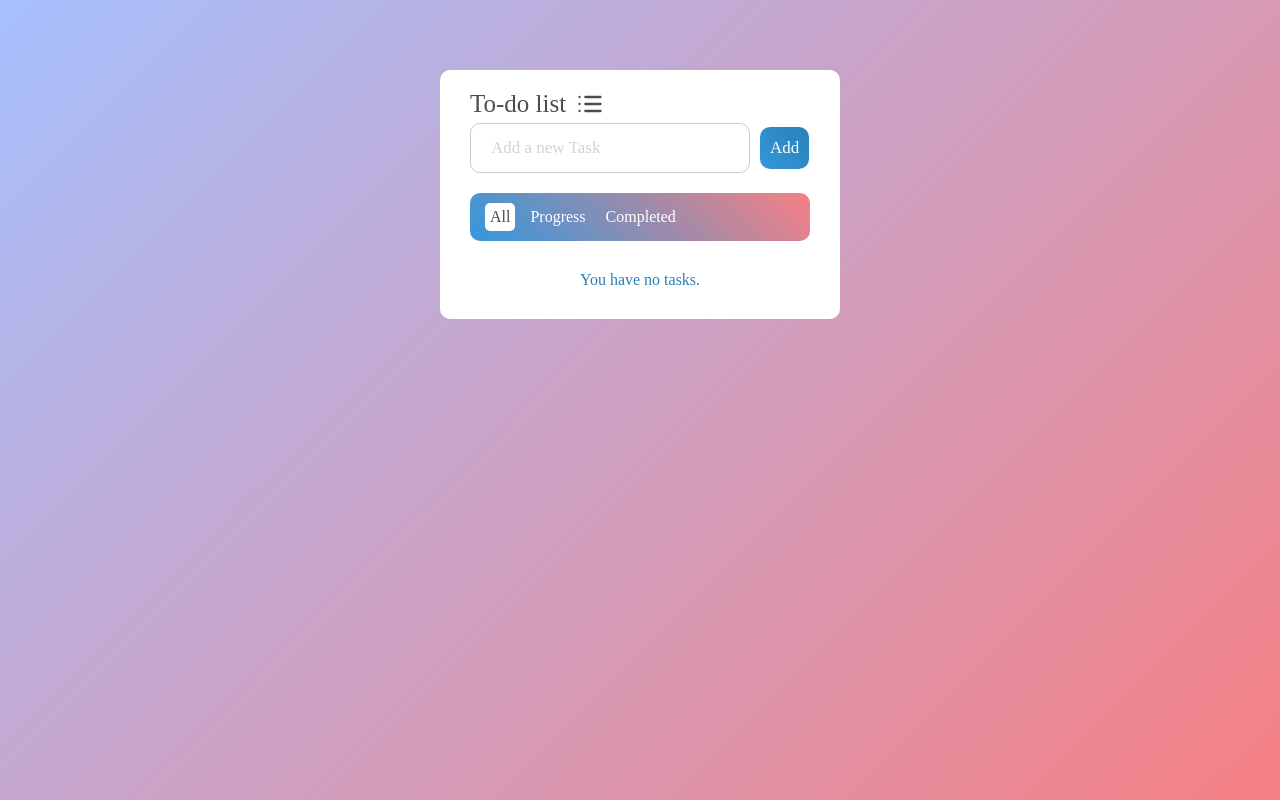
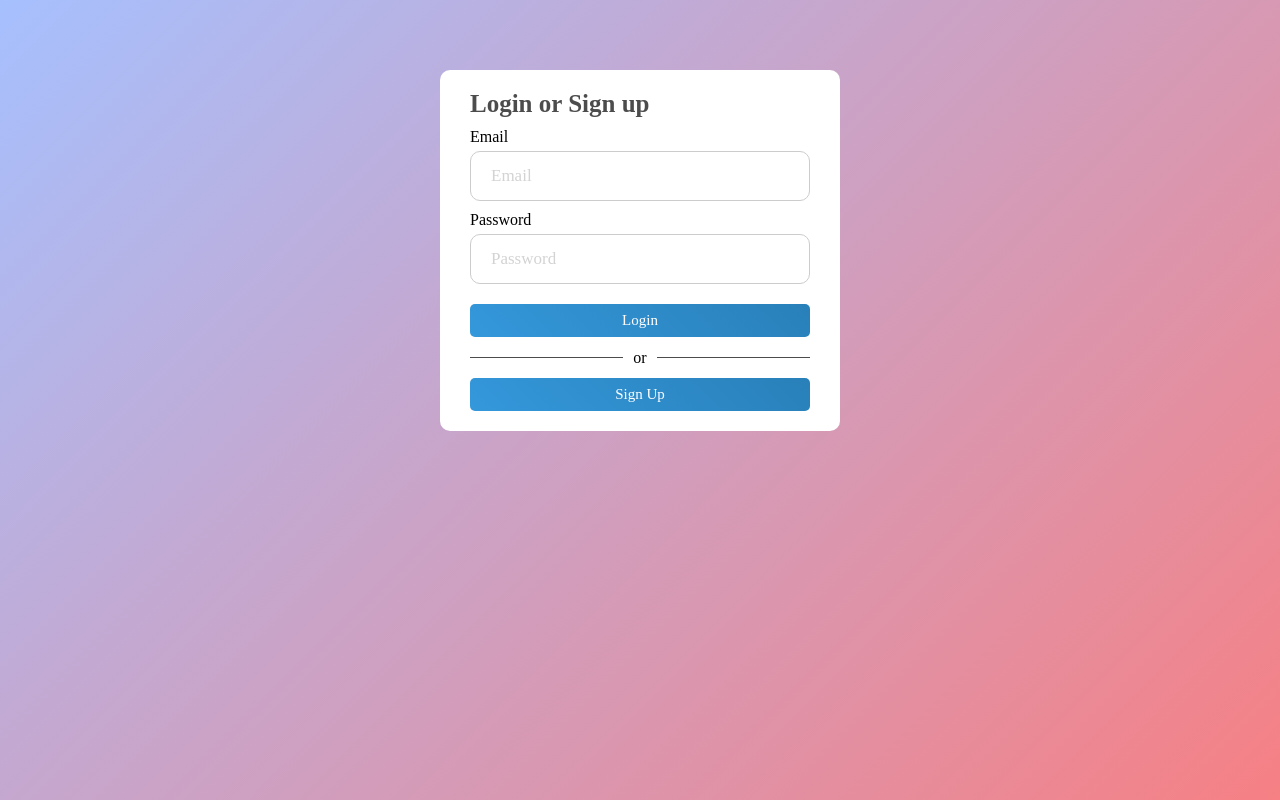
Before and after one commit to faselgodbcho/Todo-list-app, a React (Vite) app: page / in a window 1280 px wide. Built offline with nearby package versions, Linux system fonts and the light colour scheme.

Commit message:
Implement authentication ui.

```diff
--- a/src/App.tsx
+++ b/src/App.tsx
@@ -1,23 +1,10 @@
-import AddTask from "./components/AddTask";
-import TaskFilters from "./components/TaskFilters";
-import todoIcon from "./assets/list-icon.svg";
-import DisplayTasks from "./components/DisplayTasks";
-import { DataProvider } from "./contexts/DataProvider";
+import Login from "./components/login/Login";
+import UserApp from "./components/UserAuth";
 
 const App = () => {
-  return (
-    <div className="container">
-      <div className="header-icon">
-        To-do list <img src={todoIcon} />
-      </div>
+  const auth = false;
 
-      <DataProvider>
-        <AddTask />
-        <TaskFilters />
-        <DisplayTasks />
-      </DataProvider>
-    </div>
-  );
+  return auth ? <UserApp /> : <Login />;
 };
 
 export default App;
--- /dev/null
+++ b/src/components/UserAuth.tsx
@@ -0,0 +1,23 @@
+import AddTask from "./AddTask";
+import TaskFilters from "./TaskFilters";
+import todoIcon from "../assets/list-icon.svg";
+import DisplayTasks from "./DisplayTasks";
+import { DataProvider } from "../contexts/DataProvider";
+
+const UserApp = () => {
+  return (
+    <div className="container">
+      <div className="header-icon">
+        To-do list <img src={todoIcon} />
+      </div>
+
+      <DataProvider>
+        <AddTask />
+        <TaskFilters />
+        <DisplayTasks />
+      </DataProvider>
+    </div>
+  );
+};
+
+export default UserApp;
--- /dev/null
+++ b/src/components/login/Login.tsx
@@ -0,0 +1,116 @@
+import { useState, ChangeEvent } from "react";
+
+const Login = () => {
+  const [email, setEmail] = useState<string>("");
+  const [password, setPassword] = useState<string>("");
+  const [username, setUsername] = useState<string>("");
+  const [displayLogin, setDisplayLogin] = useState<boolean>(true);
+
+  return (
+    <div className="container">
+      <h3 className="header-icon">Login or Sign up</h3>
+
+      {displayLogin ? (
+        <form className="login-form">
+          <div className="group">
+            <label htmlFor="email">Email</label>
+            <input
+              type="text"
+              placeholder="Email"
+              value={email}
+              onChange={(e: ChangeEvent<HTMLInputElement>) =>
+                setEmail(e.target.value)
+              }
+              name="email"
+              id="email"
+              required
+            />
+          </div>
+          <div className="group">
+            <label htmlFor="password">Password</label>
+            <input
+              type="password"
+              placeholder="Password"
+              value={password}
+              onChange={(e: ChangeEvent<HTMLInputElement>) =>
+                setPassword(e.target.value)
+              }
+              name="password"
+              id="password"
+              required
+            />
+          </div>
+
+          <button type="submit">Login</button>
+
+          <div className="separator"></div>
+
+          <button
+            type="button"
+            onClick={() => setDisplayLogin((prev) => !prev)}
+          >
+            Sign Up
+          </button>
+        </form>
+      ) : (
+        <form className="login-form">
+          <div className="group">
+            <label htmlFor="username">Username</label>
+            <input
+              type="text"
+              placeholder="Username"
+              value={username}
+              onChange={(e: ChangeEvent<HTMLInputElement>) =>
+                setUsername(e.target.value)
+              }
+              name="username"
+              id="username"
+              required
+            />
+          </div>
+          <div className="group">
+            <label htmlFor="email">Email</label>
+            <input
+              type="text"
+              placeholder="Email"
+              value={email}
+              onChange={(e: ChangeEvent<HTMLInputElement>) =>
+                setEmail(e.target.value)
+              }
+              name="email"
+              id="email"
+              required
+            />
+          </div>
+          <div className="group">
+            <label htmlFor="password">Password</label>
+            <input
+              type="password"
+              placeholder="Password"
+              value={password}
+              onChange={(e: ChangeEvent<HTMLInputElement>) =>
+                setPassword(e.target.value)
+              }
+              name="password"
+              id="password"
+              required
+            />
+          </div>
+
+          <button type="submit">Sign Up</button>
+
+          <div className="separator"></div>
+
+          <button
+            type="button"
+            onClick={() => setDisplayLogin((prev) => !prev)}
+          >
+            Login
+          </button>
+        </form>
+      )}
+    </div>
+  );
+};
+
+export default Login;
--- a/src/css/index.css
+++ b/src/css/index.css
@@ -215,6 +215,62 @@ body {
   background-color: rgba(225, 225, 225, 0.7);
 }
 
+.login-form .group input {
+  border: 1px solid #ccc;
+  height: 50px;
+  border-radius: 10px;
+  width: 100%;
+  font-size: 17px;
+  outline: none;
+  padding: 0 20px;
+  margin-right: 10px;
+  margin-top: 5px;
+}
+
+.login-form .group input:focus {
+  padding-inline: 19px;
+  border: 2px solid #f68084;
+}
+
+.login-form .group input::placeholder {
+  color: #d3d3d3;
+}
+
+.login-form button {
+  font-size: 15px;
+  border: none;
+  outline: none;
+  padding: 8px;
+  border-radius: 5px;
+  background: linear-gradient(45deg, #3498db, #2980b9);
+  color: white;
+  cursor: pointer;
+  margin-top: 20px;
+  width: 100%;
+}
+
+.login-form .group {
+  display: flex;
+  flex-direction: column;
+  margin-top: 10px;
+}
+
+.separator {
+  width: 100%;
+  height: 1px;
+  background-color: rgba(0, 0, 0, 0.7);
+  display: flex;
+  align-items: center;
+  justify-content: center;
+  margin-top: 20px;
+}
+
+.separator::before {
+  content: "or";
+  padding-inline: 10px;
+  background-color: #fff;
+}
+
 @media (max-width: 400px) {
   .container {
     margin-top: 30px 30px;
```
Also changed, not shown: src/config/firebase.config.ts (+6 -1 lines), firebase.json, src/contexts/AuthProvider.tsx (added).
